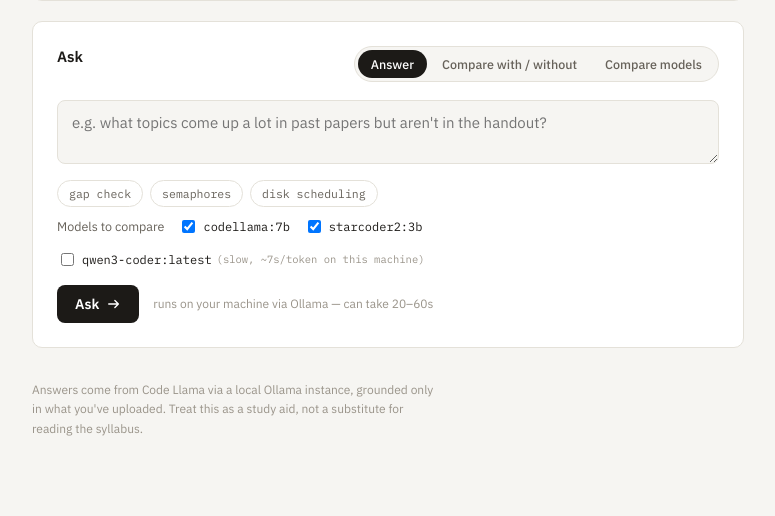
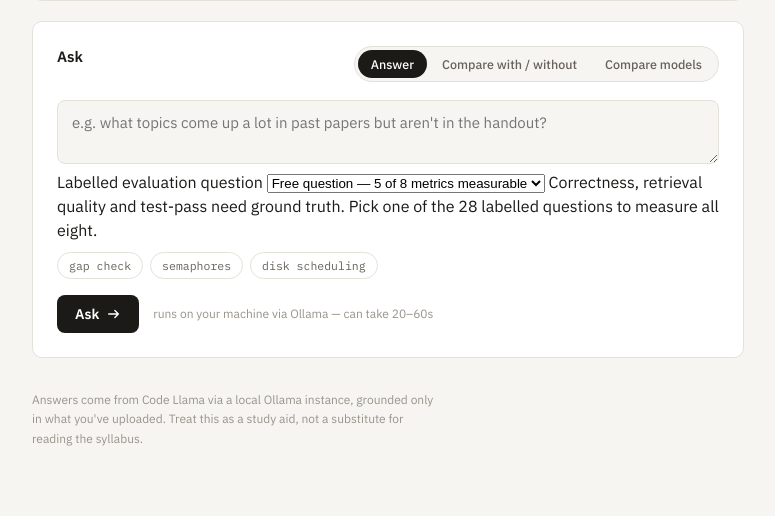
Before and after one commit to AkshitaJ0904/pyq-handout-bot, a Flask app: page / in a window 1280 px wide. Shown: the part 556-1072 px from the top of the page, without its empty margins (252-1027 px from the left). Before the commit the page ends 992 px from the top, so only its background shows below. Run offline with Flask 3, Linux system fonts and the light colour scheme.

Commit message:
Swap third comparison model to deepseek-coder:1.3b
The models tab offered qwen3-coder:latest as the third option, but Week 4
measured it at ~7s per output token on this hardware, and a full evaluation
run drove the machine out of memory (eval/REPORT.md, Exercise 4). It was
unchecked by default and carried a "slow" warning label, which in practice
meant the three-way comparison demoed as two -- and ticking it during a live
demo would hang.

deepseek-coder:1.3b is ~776MB, fits alongside the other two on an 8GB
machine, and is one of the three models named in the course outcomes
(Code Llama, StarCoder2, DeepSeek Coder).

Also fixes the model checkboxes staying visible on the Answer and
Compare-with/without tabs: `.model-row { display: flex }` outranks the
[hidden] attribute's user-agent rule on specificity.

Co-Authored-By: Claude Opus 5 <noreply@anthropic.com>

```diff
--- a/static/style.css
+++ b/static/style.css
@@ -422,6 +422,11 @@ textarea:focus {
   grid-template-columns: repeat(auto-fit, minmax(220px, 1fr));
 }
 
+/* `display: flex` beats the [hidden] attribute's UA rule on specificity, so
+   without this the model checkboxes stayed visible on the Answer and
+   Compare-with/without tabs, where they do nothing. */
+.model-row[hidden] { display: none; }
+
 .model-row {
   display: flex;
   flex-wrap: wrap;
--- a/templates/index.html
+++ b/templates/index.html
@@ -66,6 +66,13 @@
 
       <form id="ask-form">
         <textarea id="question" rows="2" placeholder="e.g. what topics come up a lot in past papers but aren't in the handout?" required></textarea>
+        <div class="eval-picker">
+          <label for="eval-select">Labelled evaluation question</label>
+          <select id="eval-select">
+            <option value="">Free question &mdash; 5 of 8 metrics measurable</option>
+          </select>
+          <span class="eval-hint" id="eval-hint">Correctness, retrieval quality and test-pass need ground truth. Pick one of the 28 labelled questions to measure all eight.</span>
+        </div>
         <div class="quick-row">
           <button type="button" class="quick" data-q="Which topics come up often in past papers but are barely in the syllabus?">gap check</button>
           <button type="button" class="quick" data-q="What does the syllabus say about semaphores?">semaphores</button>
@@ -75,7 +82,7 @@
           <span class="model-row-label">Models to compare</span>
           <label class="model-check"><input type="checkbox" value="codellama:7b" checked> codellama:7b</label>
           <label class="model-check"><input type="checkbox" value="starcoder2:3b" checked> starcoder2:3b</label>
-          <label class="model-check"><input type="checkbox" value="qwen3-coder:latest"> qwen3-coder:latest <span class="slow-note">(slow, ~7s/token on this machine)</span></label>
+          <label class="model-check"><input type="checkbox" value="deepseek-coder:1.3b" checked> deepseek-coder:1.3b</label>
         </div>
         <div class="form-footer">
           <button type="submit" class="primary-btn" id="submit-btn">
```
